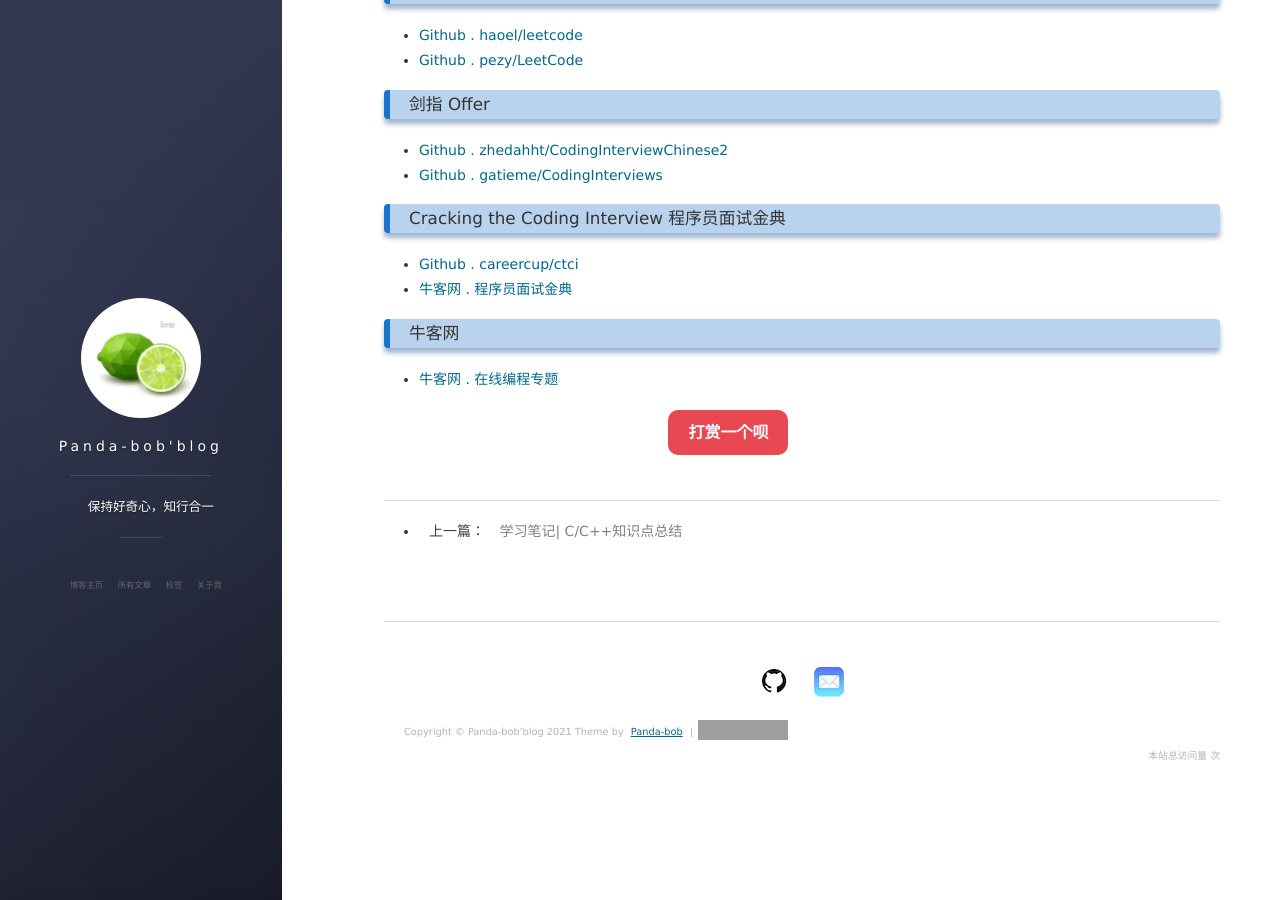
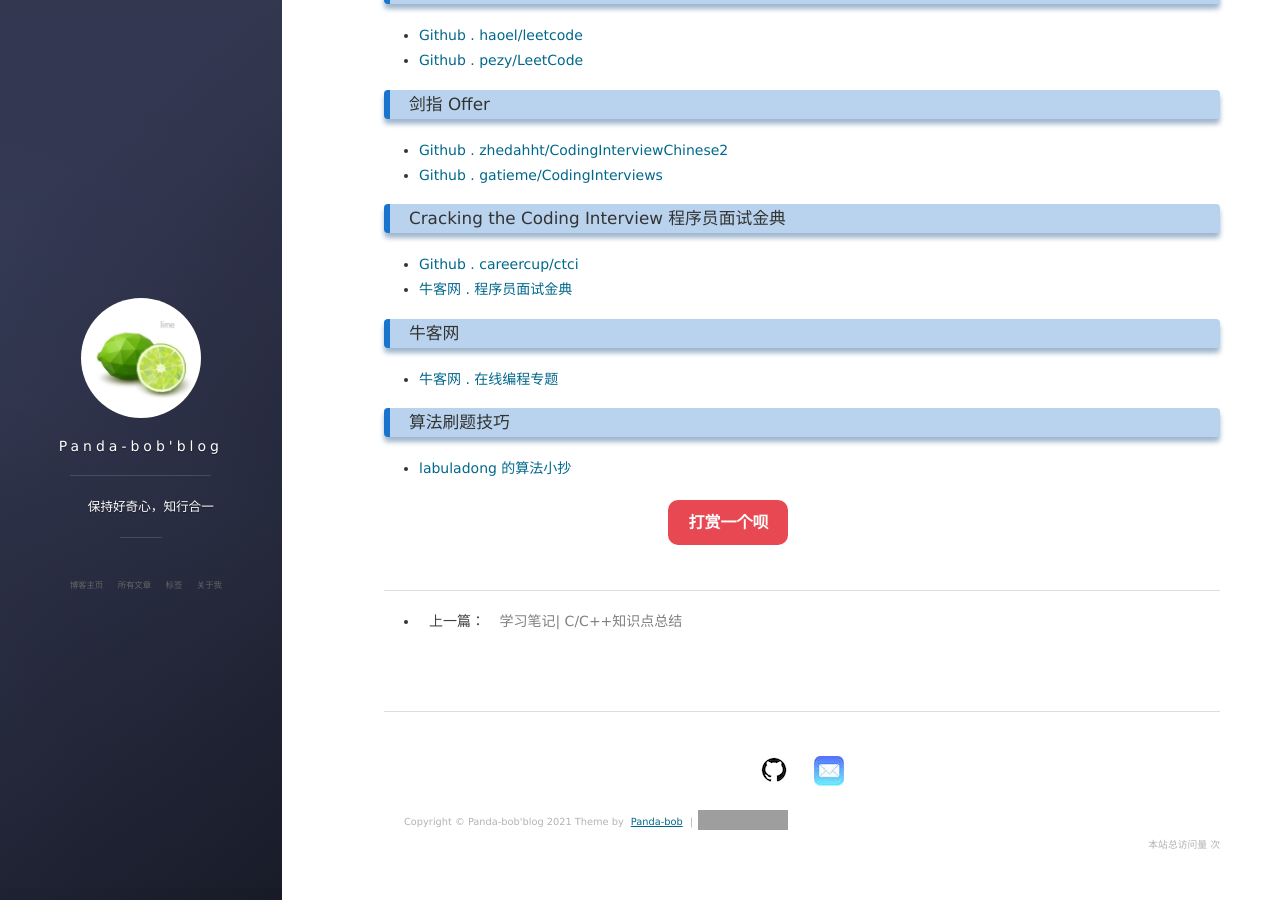
Before and after one commit to Panda-bob/Panda-bob.github.io, a Jekyll site: the page built from _posts/2021-07-20-datastruct-algorithm.md, in a window 1280 px wide and 900 px high, scrolled down 14667 px. Built offline with Jekyll 4.4.1, drawn with Linux system fonts in a browser that asks for light colours; nearby versions of some CDN libraries; comment, search, counter and statistics services are not loaded; grey boxes are pictures that could not be loaded.

Commit message:
update docs

```diff
--- a/_posts/2021-07-20-datastruct-algorithm.md
+++ b/_posts/2021-07-20-datastruct-algorithm.md
@@ -490,3 +490,7 @@ B树/B+树 |O(log<sub>2</sub>n) |   |
 ### 牛客网
 
 * [牛客网 . 在线编程专题](https://www.nowcoder.com/activity/oj)
+
+### 算法刷题技巧
+
+* [labuladong 的算法小抄](https://labuladong.gitbook.io/algo/)
```
